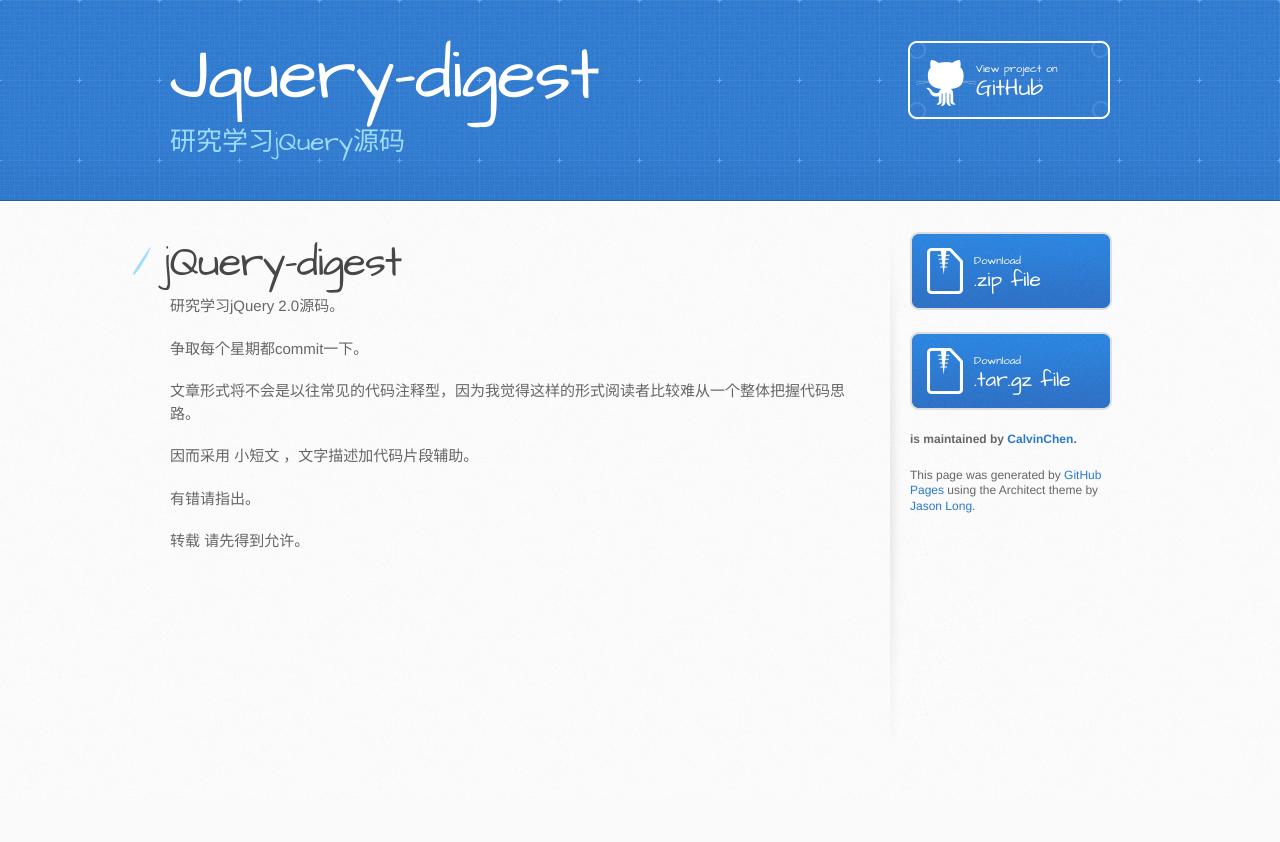
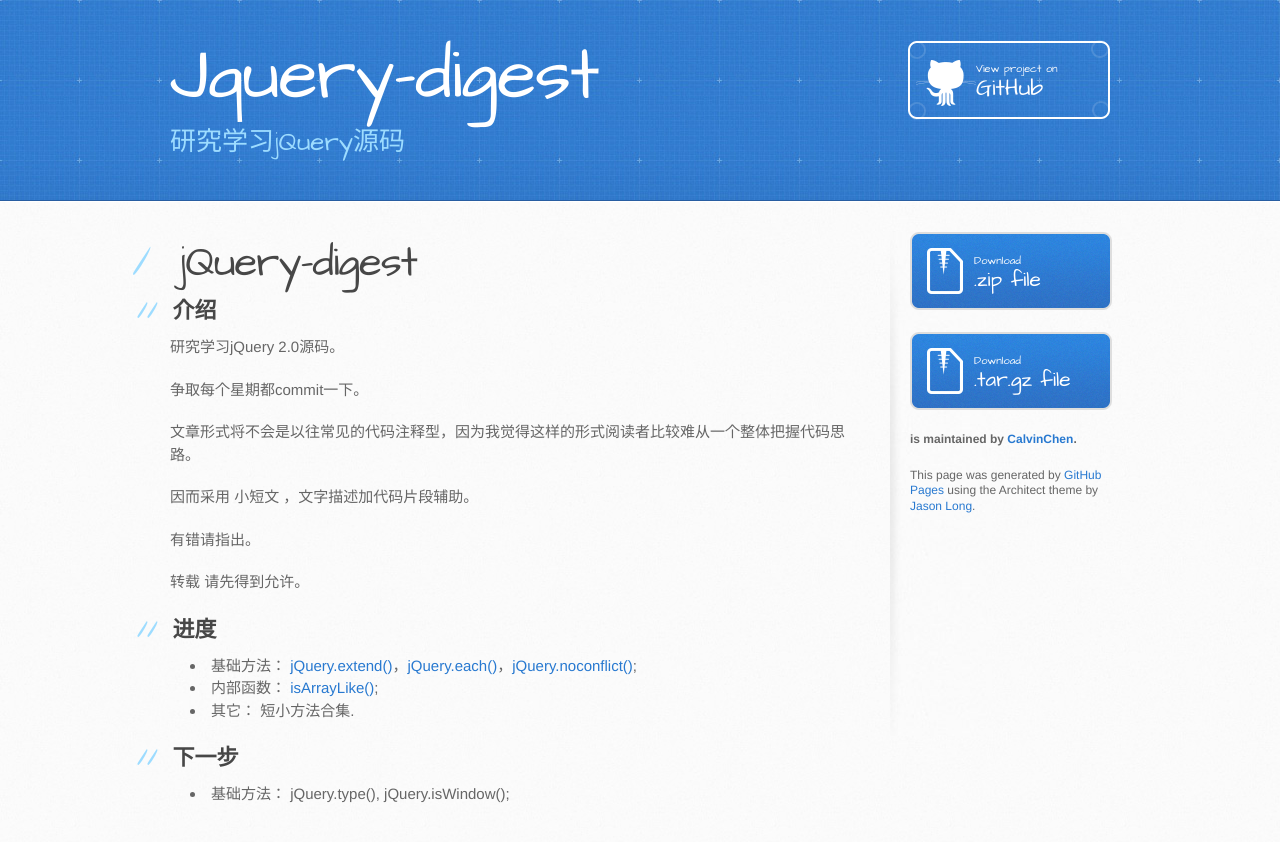
Before and after one commit to CalvinChen/jQuery-digest, a plain HTML site: page index.html in a window 1280 px wide. Before the commit the page ends 800 px from the top, so only its background shows below. Drawn offline with Linux system fonts and the light colour scheme.

Commit message:
Create gh-pages branch via GitHub

```diff
--- a/index.html
+++ b/index.html
@@ -28,7 +28,11 @@
     <div id="content-wrapper">
       <div class="inner clearfix">
         <section id="main-content">
-          <h1>jQuery-digest</h1>
+          <h1>
+<a name="jquery-digest" class="anchor" href="#jquery-digest"><span class="octicon octicon-link"></span></a>jQuery-digest</h1>
+
+<h2>
+<a name="" class="anchor" href="#"><span class="octicon octicon-link"></span></a>介绍</h2>
 
 <p>研究学习jQuery 2.0源码。</p>
 
@@ -41,6 +45,20 @@
 <p>有错请指出。</p>
 
 <p><strong>转载</strong> 请先得到允许。</p>
+
+<h2>
+<a name="-1" class="anchor" href="#-1"><span class="octicon octicon-link"></span></a>进度</h2>
+
+<ul>
+<li>基础方法： <a href="https://github.com/CalvinChen/jQuery-digest/blob/master/article/jquery.extend.md">jQuery.extend()</a>，<a href="https://github.com/CalvinChen/jQuery-digest/blob/master/article/jquery.each.md">jQuery.each()</a>，<a href="https://github.com/CalvinChen/jQuery-digest/blob/master/article/jquery.noconflict.md">jQuery.noconflict()</a>;</li>
+<li>内部函数： <a href="https://github.com/CalvinChen/jQuery-digest/blob/master/article/private/isArrayLike.md">isArrayLike()</a>;</li>
+<li>其它： 短小方法合集.</li>
+</ul><h2>
+<a name="-2" class="anchor" href="#-2"><span class="octicon octicon-link"></span></a>下一步</h2>
+
+<ul>
+<li>基础方法： jQuery.type(), jQuery.isWindow();</li>
+</ul>
         </section>
 
         <aside id="sidebar">
--- a/params.json
+++ b/params.json
@@ -1 +1 @@
-{"name":"Jquery-digest","tagline":"研究学习jQuery源码","body":"jQuery-digest\r\n=============\r\n\r\n研究学习jQuery 2.0源码。\r\n\r\n争取每个星期都commit一下。\r\n\r\n文章形式将不会是以往常见的代码注释型，因为我觉得这样的形式阅读者比较难从一个整体把握代码思路。\r\n\r\n因而采用 **小短文** ，文字描述加代码片段辅助。\r\n\r\n\r\n有错请指出。\r\n\r\n**转载** 请先得到允许。\r\n","google":"","note":"Don't delete this file! It's used internally to help with page regeneration."}
+{"name":"Jquery-digest","tagline":"研究学习jQuery源码","body":"# jQuery-digest\r\n\r\n## 介绍\r\n\r\n研究学习jQuery 2.0源码。\r\n\r\n争取每个星期都commit一下。\r\n\r\n文章形式将不会是以往常见的代码注释型，因为我觉得这样的形式阅读者比较难从一个整体把握代码思路。\r\n\r\n因而采用 **小短文** ，文字描述加代码片段辅助。\r\n\r\n有错请指出。\r\n\r\n**转载** 请先得到允许。\r\n\r\n## 进度\r\n\r\n- 基础方法： [jQuery.extend()](https://github.com/CalvinChen/jQuery-digest/blob/master/article/jquery.extend.md)，[jQuery.each()](https://github.com/CalvinChen/jQuery-digest/blob/master/article/jquery.each.md)，[jQuery.noconflict()](https://github.com/CalvinChen/jQuery-digest/blob/master/article/jquery.noconflict.md);\r\n- 内部函数： [isArrayLike()](https://github.com/CalvinChen/jQuery-digest/blob/master/article/private/isArrayLike.md);\r\n- 其它： 短小方法合集.\r\n\r\n## 下一步\r\n\r\n- 基础方法： jQuery.type(), jQuery.isWindow();\r\n","google":"","note":"Don't delete this file! It's used internally to help with page regeneration."}
```
